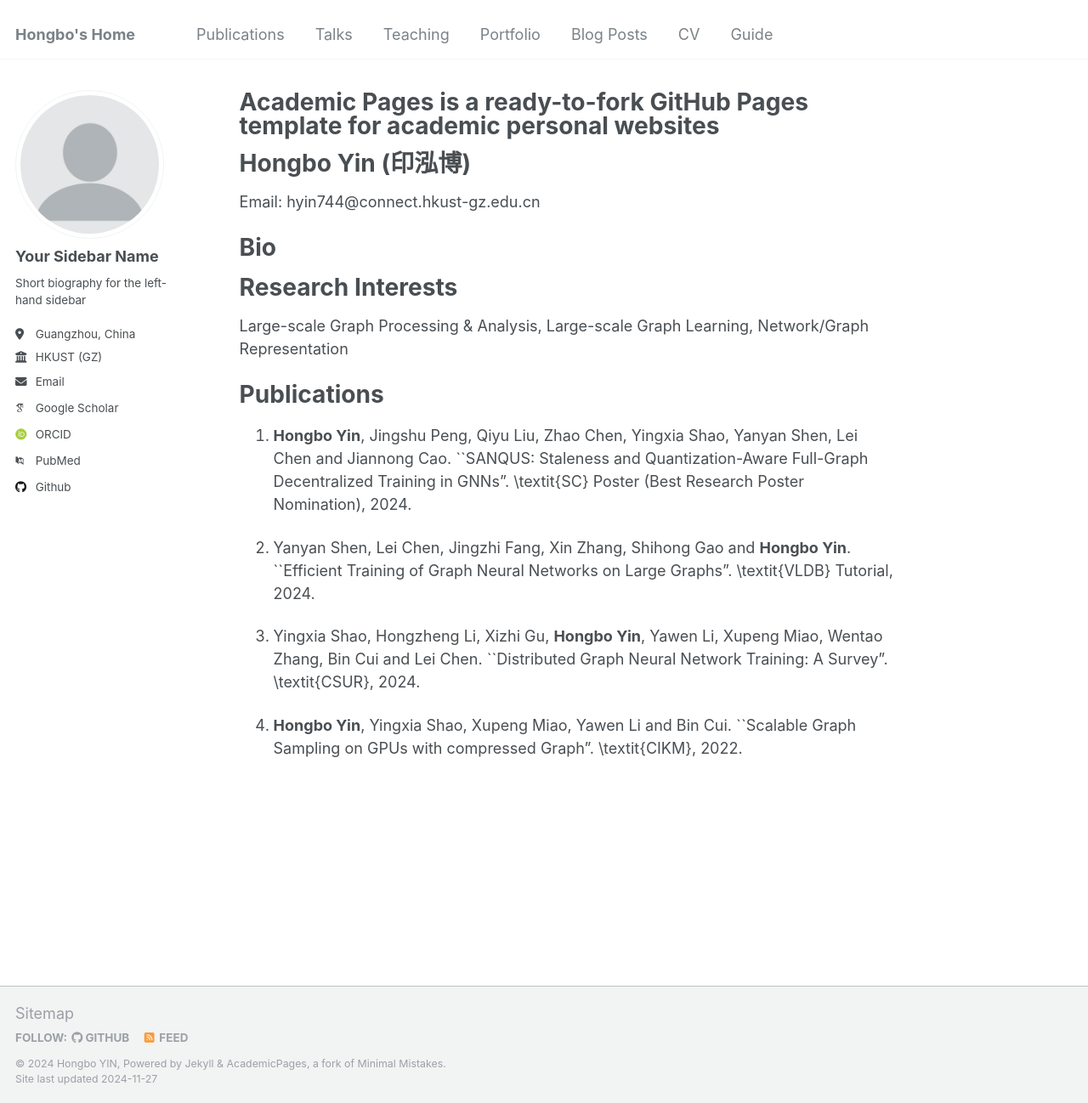
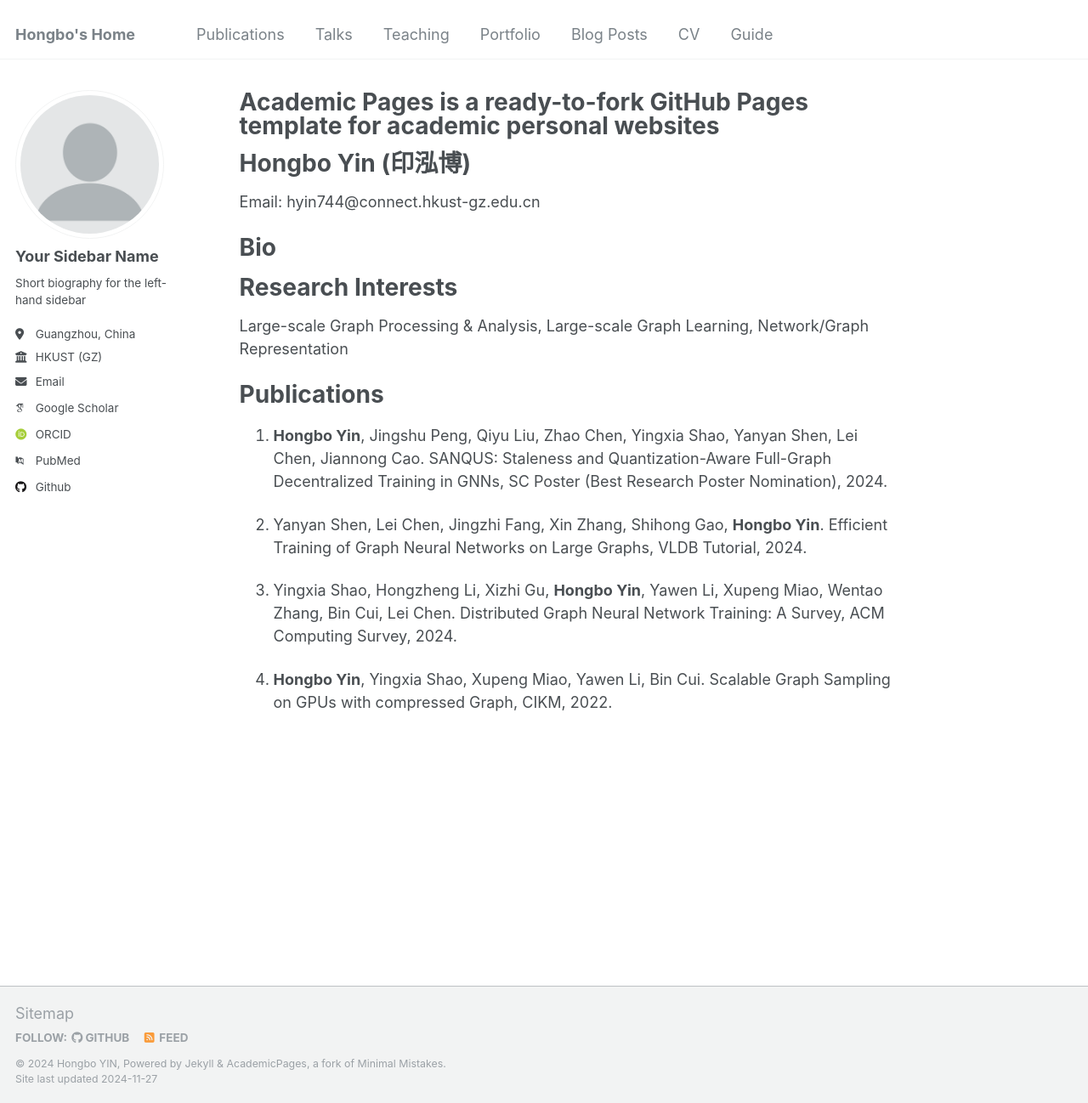
Before and after one commit to yinhbo/yinhbo.github.io, a Jekyll site: the page built from _pages/about.md, in a window 1280 px wide and 1298 px high. Shown: the whole window at 85% size. Built offline with Jekyll 4.4.1, drawn with Linux system fonts in a browser that asks for light colours; some web fonts are replaced.

Commit message:
Update about.md

```diff
--- a/_pages/about.md
+++ b/_pages/about.md
@@ -22,10 +22,10 @@ Large-scale Graph Processing & Analysis, Large-scale Graph Learning, Network/Gra
 Publications
 ======
 
-1. **Hongbo Yin**, Jingshu Peng, Qiyu Liu, Zhao Chen, Yingxia Shao, Yanyan Shen, Lei Chen and Jiannong Cao. ``SANQUS: Staleness and Quantization-Aware Full-Graph Decentralized Training in GNNs". \textit{SC} Poster (Best Research Poster Nomination), 2024.
+1. **Hongbo Yin**, Jingshu Peng, Qiyu Liu, Zhao Chen, Yingxia Shao, Yanyan Shen, Lei Chen, Jiannong Cao. SANQUS: Staleness and Quantization-Aware Full-Graph Decentralized Training in GNNs, SC Poster (Best Research Poster Nomination), 2024.
 
-2. Yanyan Shen, Lei Chen, Jingzhi Fang, Xin Zhang, Shihong Gao and **Hongbo Yin**. ``Efficient Training of Graph Neural Networks on Large Graphs". \textit{VLDB} Tutorial, 2024.
+1. Yanyan Shen, Lei Chen, Jingzhi Fang, Xin Zhang, Shihong Gao, **Hongbo Yin**. Efficient Training of Graph Neural Networks on Large Graphs, VLDB Tutorial, 2024.
 
-3. Yingxia Shao, Hongzheng Li, Xizhi Gu, **Hongbo Yin**, Yawen Li, Xupeng Miao, Wentao Zhang, Bin Cui and Lei Chen. ``Distributed Graph Neural Network Training: A Survey". \textit{CSUR}, 2024.
+1. Yingxia Shao, Hongzheng Li, Xizhi Gu, **Hongbo Yin**, Yawen Li, Xupeng Miao, Wentao Zhang, Bin Cui, Lei Chen. Distributed Graph Neural Network Training: A Survey, ACM Computing Survey, 2024.
 
-4. **Hongbo Yin**, Yingxia Shao, Xupeng Miao, Yawen Li and Bin Cui. ``Scalable Graph Sampling on GPUs with compressed Graph". \textit{CIKM}, 2022.
+1. **Hongbo Yin**, Yingxia Shao, Xupeng Miao, Yawen Li, Bin Cui. Scalable Graph Sampling on GPUs with compressed Graph, CIKM, 2022.
```
